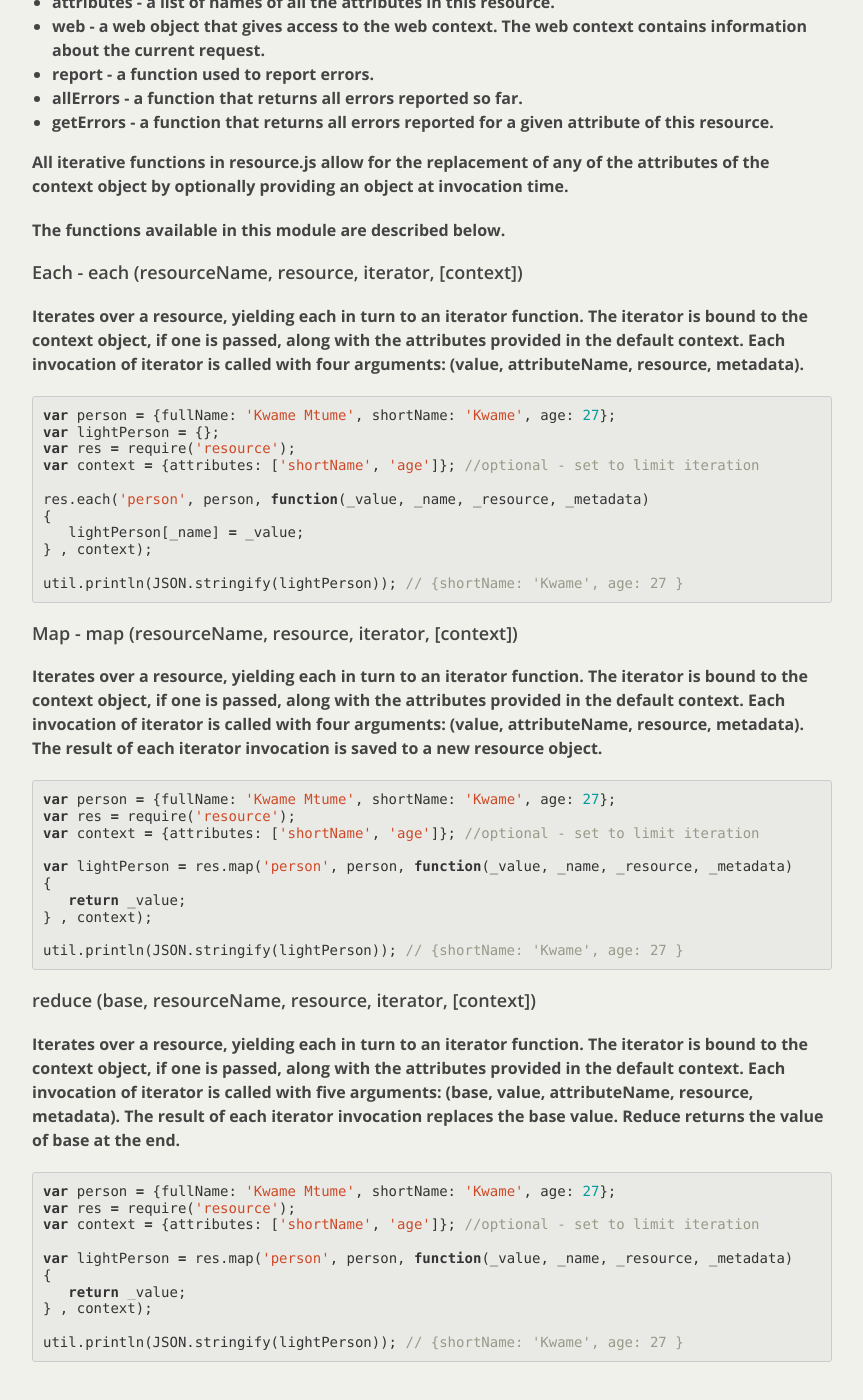
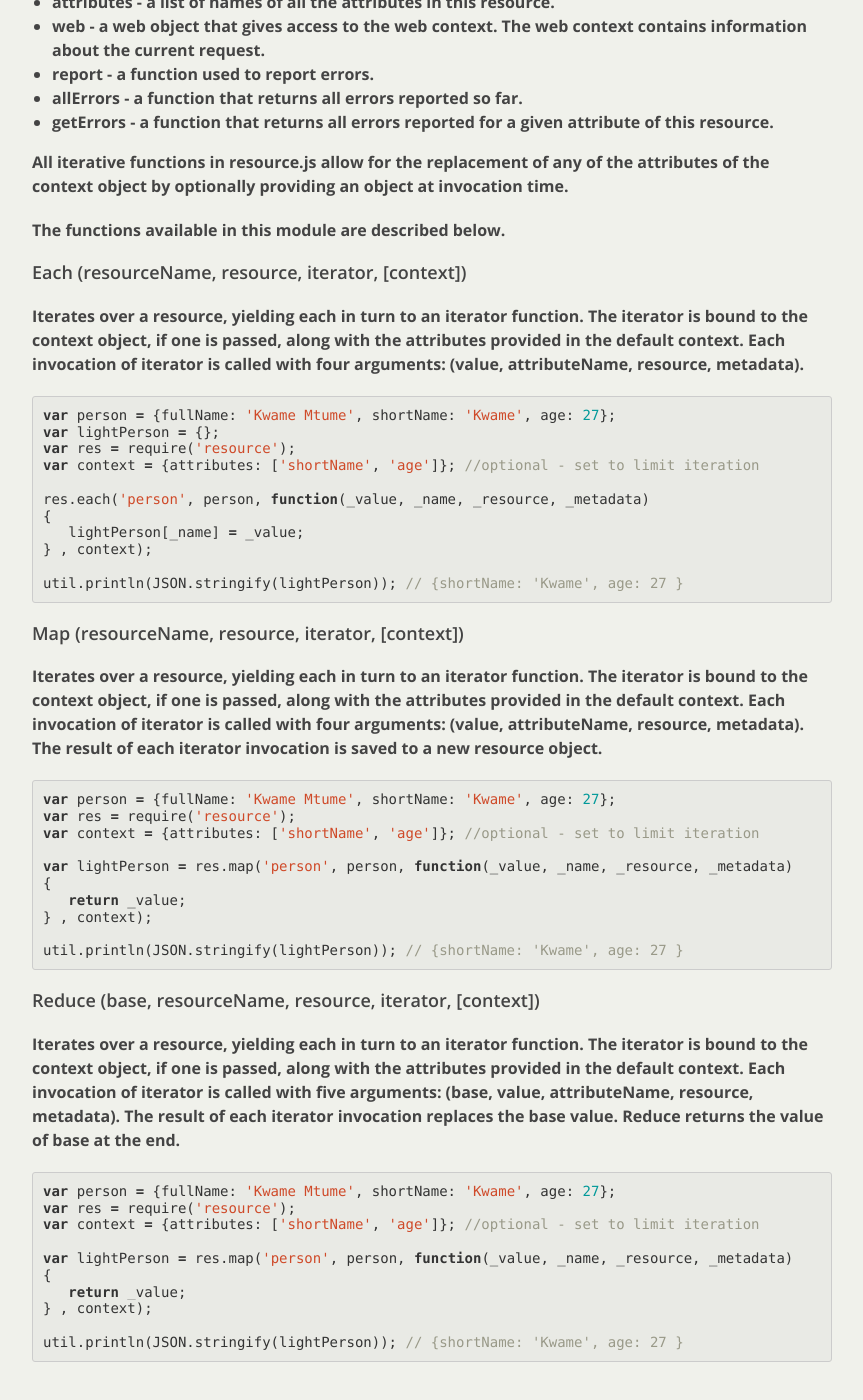
Before and after one commit to Airlift-Framework/airlift-framework.github.com, a Jekyll site: the page built from _posts/modules/0100-01-01-resource.md, in a window 1280 px wide and 1400 px high, scrolled down 988 px. Shown: the whole window, without its empty margins (208-1071 px from the left). Built offline with Jekyll 4.4.1, drawn with Linux system fonts in a browser that asks for light colours; nearby versions of some CDN libraries.

Commit message:
Updated _posts/modules/0100-01-01-resource.md

```diff
--- a/_posts/modules/0100-01-01-resource.md
+++ b/_posts/modules/0100-01-01-resource.md
@@ -27,7 +27,7 @@ All iterative functions in resource.js allow for the replacement of any of the a
 
 The functions available in this module are described below.
 
-## Each - each (resourceName, resource, iterator, \[context\])
+## Each (resourceName, resource, iterator, \[context\])
 Iterates over a resource, yielding each in turn to an iterator function. The iterator is bound to the context object, if one is passed, along with the attributes provided in the default context. Each invocation of iterator is called with four arguments: (value, attributeName, resource, metadata).
 
     var person = {fullName: 'Kwame Mtume', shortName: 'Kwame', age: 27};
@@ -42,7 +42,7 @@ Iterates over a resource, yielding each in turn to an iterator function. The ite
 
     util.println(JSON.stringify(lightPerson)); // {shortName: 'Kwame', age: 27 }
 
-## Map - map (resourceName, resource, iterator, \[context\])
+## Map (resourceName, resource, iterator, \[context\])
 Iterates over a resource, yielding each in turn to an iterator function. The iterator is bound to the context object, if one is passed, along with the attributes provided in the default context. Each invocation of iterator is called with four arguments: (value, attributeName, resource, metadata).  The result of each iterator invocation is saved to a new resource object.
 
     var person = {fullName: 'Kwame Mtume', shortName: 'Kwame', age: 27};
@@ -56,7 +56,7 @@ Iterates over a resource, yielding each in turn to an iterator function. The ite
 
     util.println(JSON.stringify(lightPerson)); // {shortName: 'Kwame', age: 27 }
 
-## reduce (base, resourceName, resource, iterator, \[context\])
+## Reduce (base, resourceName, resource, iterator, \[context\])
 Iterates over a resource, yielding each in turn to an iterator function. The iterator is bound to the context object, if one is passed, along with the attributes provided in the default context. Each invocation of iterator is called with five arguments: (base, value, attributeName, resource, metadata).  The result of each iterator invocation replaces the base value.  Reduce returns the value of base at the end.
 
     var person = {fullName: 'Kwame Mtume', shortName: 'Kwame', age: 27};
```
